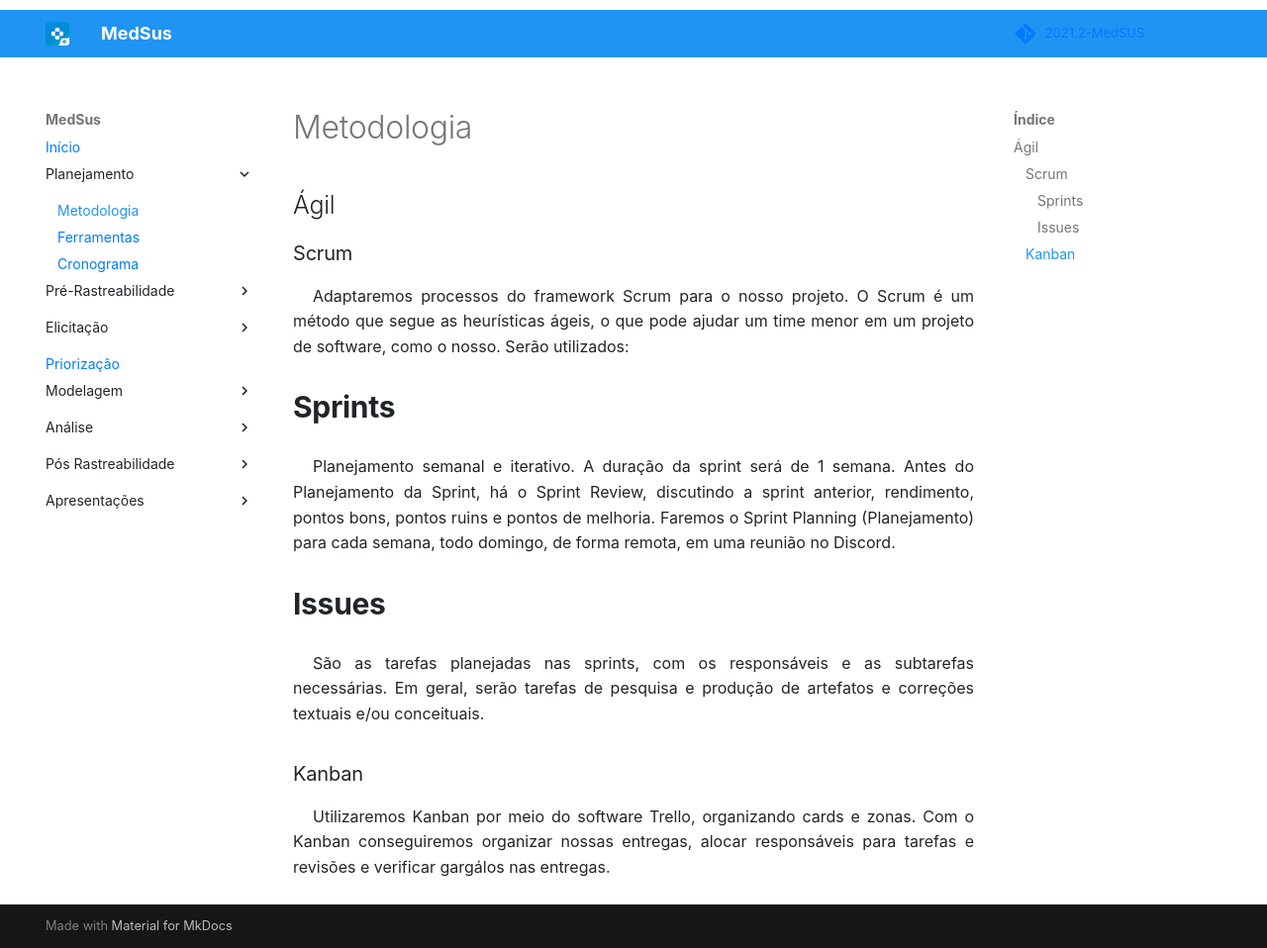
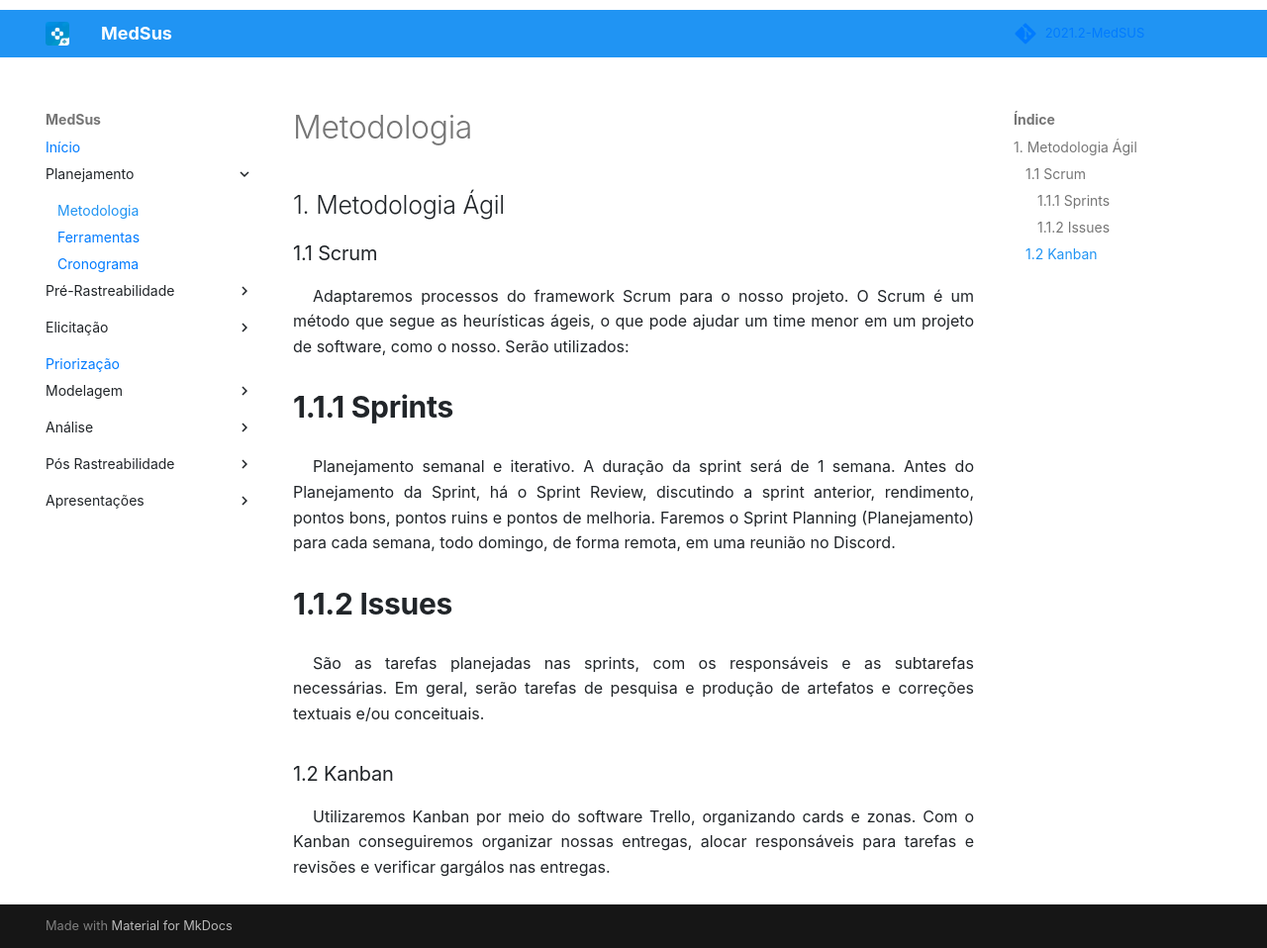
Before and after one commit to Requisitos-de-Software/2021.2-MedSUS, an MkDocs documentation site: the page built from docs/about/methodology.md, in a window 1280 px wide and 958 px high. Shown: the whole window at 99% size. Built offline with MkDocs 1.6.1 and Material for MkDocs 9.7.7, drawn with Linux system fonts in a browser that asks for light colours; some web fonts are replaced; comment, search, counter and statistics services are not loaded.

Commit message:
Atualizações

```diff
--- a/docs/about/methodology.md
+++ b/docs/about/methodology.md
@@ -1,26 +1,26 @@
 # Metodologia
 
-## Ágil
+## 1. Metodologia Ágil
 
-### Scrum
+### 1.1 Scrum
 
 <p style="text-indent: 20px; text-align: justify">
 Adaptaremos processos do framework Scrum para o nosso projeto. O Scrum é um método que segue as heurísticas ágeis, o que pode ajudar um time menor em um projeto de software, como o nosso. Serão utilizados:
 </p>
 
-#### Sprints
+#### 1.1.1 Sprints
 
 <p style="text-indent: 20px; text-align: justify">
 Planejamento semanal e iterativo. A duração da sprint será de 1 semana. Antes do Planejamento da Sprint, há o Sprint Review, discutindo a sprint anterior, rendimento, pontos bons, pontos ruins e pontos de melhoria. Faremos o Sprint Planning (Planejamento) para cada semana, todo domingo, de forma remota, em uma reunião no Discord.
 </p>
 
-#### Issues
+#### 1.1.2 Issues
 
 <p style="text-indent: 20px; text-align: justify">
 São as tarefas planejadas nas sprints, com os responsáveis e as subtarefas necessárias. Em geral, serão tarefas de pesquisa e produção de artefatos e correções textuais e/ou conceituais.
 </p>
 
-### Kanban
+### 1.2 Kanban
 
 <p style="text-indent: 20px; text-align: justify">
 Utilizaremos Kanban por meio do software Trello, organizando cards e zonas. Com o Kanban conseguiremos organizar nossas entregas, alocar responsáveis para tarefas e revisões e verificar gargálos nas entregas.
```
